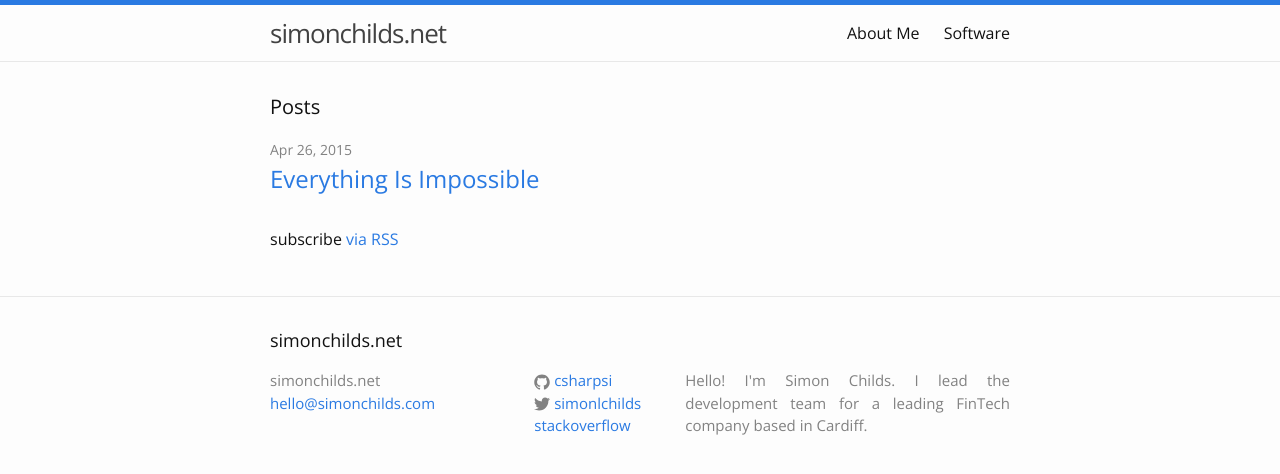
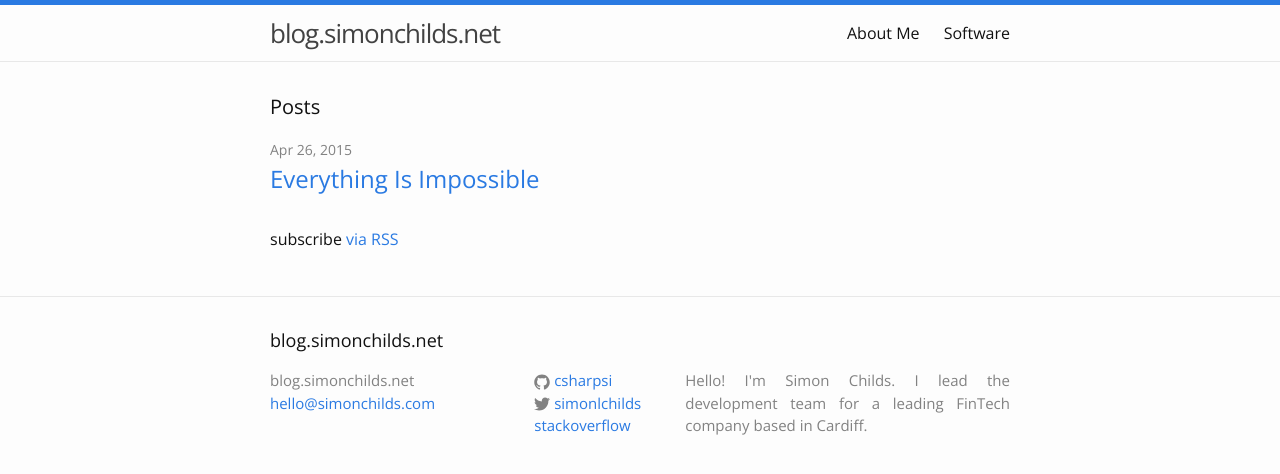
Before and after one commit to csharpsi/csharpsi.github.io, a Jekyll site: the page built from index.html, in a window 1280 px wide. Shown: the top 474 px of the page. Built offline with Jekyll 4.4.1, drawn with Linux system fonts in a browser that asks for light colours.

Commit message:
Update _config.yml

```diff
--- a/_config.yml
+++ b/_config.yml
@@ -1,11 +1,11 @@
 # Site settings
-title: simonchilds.net
+title: blog.simonchilds.net
 email: hello@simonchilds.com
 description: >
   Hello! I'm Simon Childs. I lead the development team for
   a leading FinTech company based in Cardiff.
 baseurl: "" # the subpath of your site, e.g. /blog/
-url: "https://simonchilds.net" # the base hostname & protocol for your site
+url: "http://blog.simonchilds.net" # the base hostname & protocol for your site
 twitter_username: simonlchilds
 github_username:  csharpsi
 stackoverflow: users/773208/simonlchilds
```
